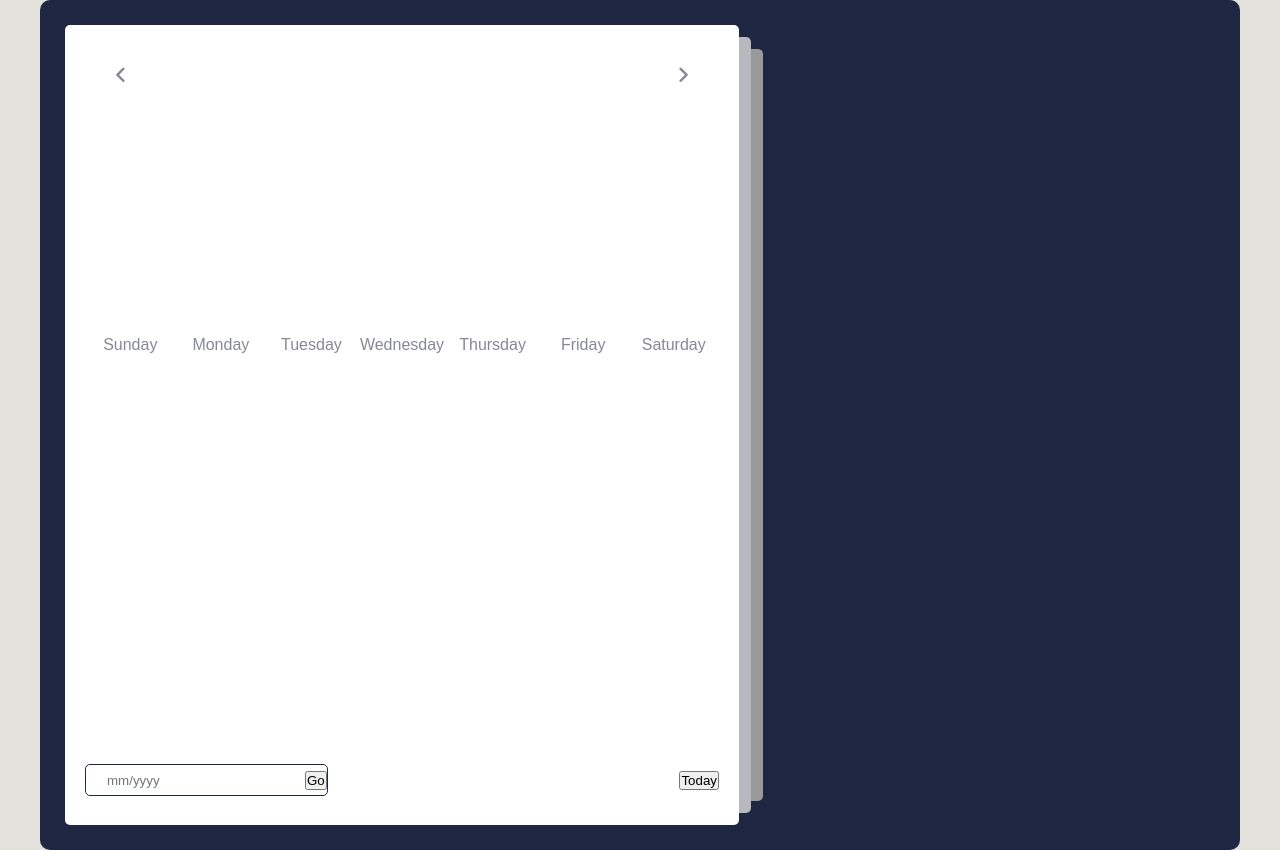
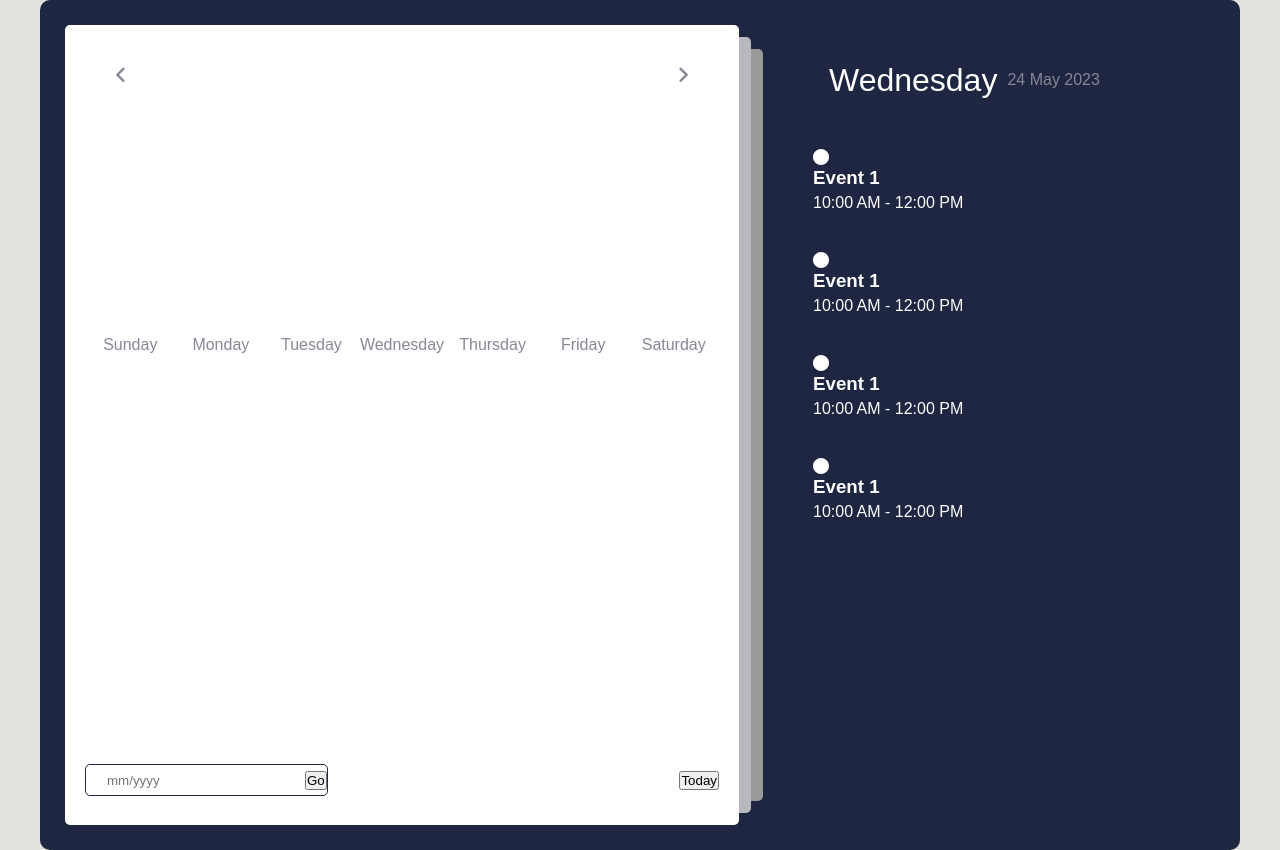
Before and after one commit to LoraBineva/Website1, a plain HTML site: page calendar.html in a window 1280 px wide. Drawn offline with Linux system fonts and the light colour scheme; files that its build step writes are made by us from their sources.

Commit message:
Update calendar.html

```diff
--- a/calendar.html
+++ b/calendar.html
@@ -39,7 +39,48 @@
 
             </div>
         </div>
+        <div class="right">
+            <div class="today-date">
+                <div class="event-day">Wednesday</div>
+                <div class="event-date">24 May 2023</div>
+            </div>
+            <div class="events">
+                <div class="event">
+                    <div class="title">
+                        <i class="fas fa-circle"></i>
+                        <h3 class="event-title">Event 1</h3>
+                    </div>
+                    <div class="event-time">10:00 AM - 12:00 PM</div>
+                </div>
+                <!--  -->
+                <div class="event">
+                    <div class="title">
+                        <i class="fas fa-circle"></i>
+                        <h3 class="event-title">Event 1</h3>
+                    </div>
+                    <div class="event-time">10:00 AM - 12:00 PM</div>
+                </div>
+                <!--  -->
+                <div class="event">
+                    <div class="title">
+                        <i class="fas fa-circle"></i>
+                        <h3 class="event-title">Event 1</h3>
+                    </div>
+                    <div class="event-time">10:00 AM - 12:00 PM</div>
+                </div>
+                <!--  -->
+                <div class="event">
+                    <div class="title">
+                        <i class="fas fa-circle"></i>
+                        <h3 class="event-title">Event 1</h3>
+                    </div>
+                    <div class="event-time">10:00 AM - 12:00 PM</div>
+                </div>
+                <!--  -->
+            </div>
+        </div>
     </div>
+
     <script src="../calendar_script.js"></script>
 </body>
 </html>
```
